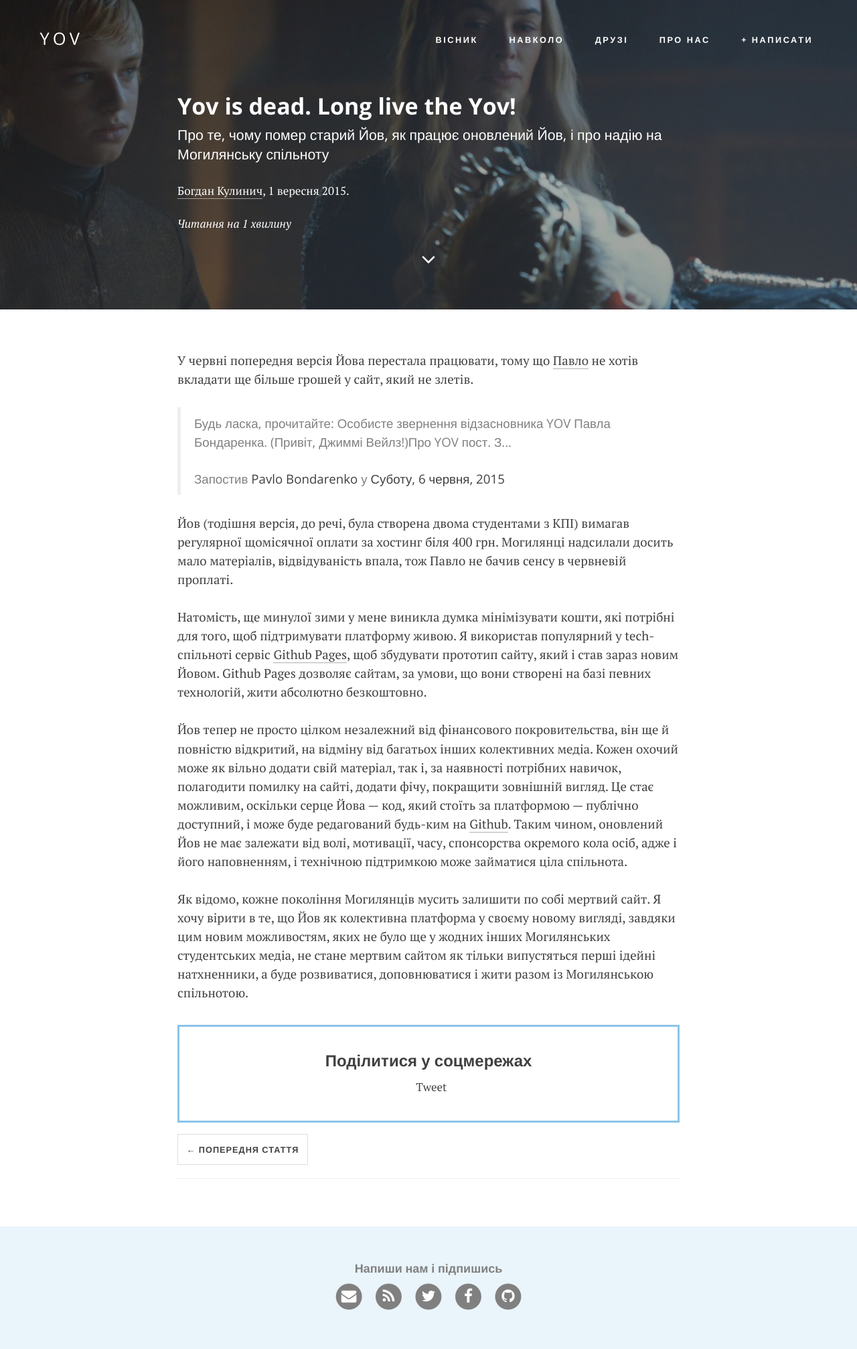
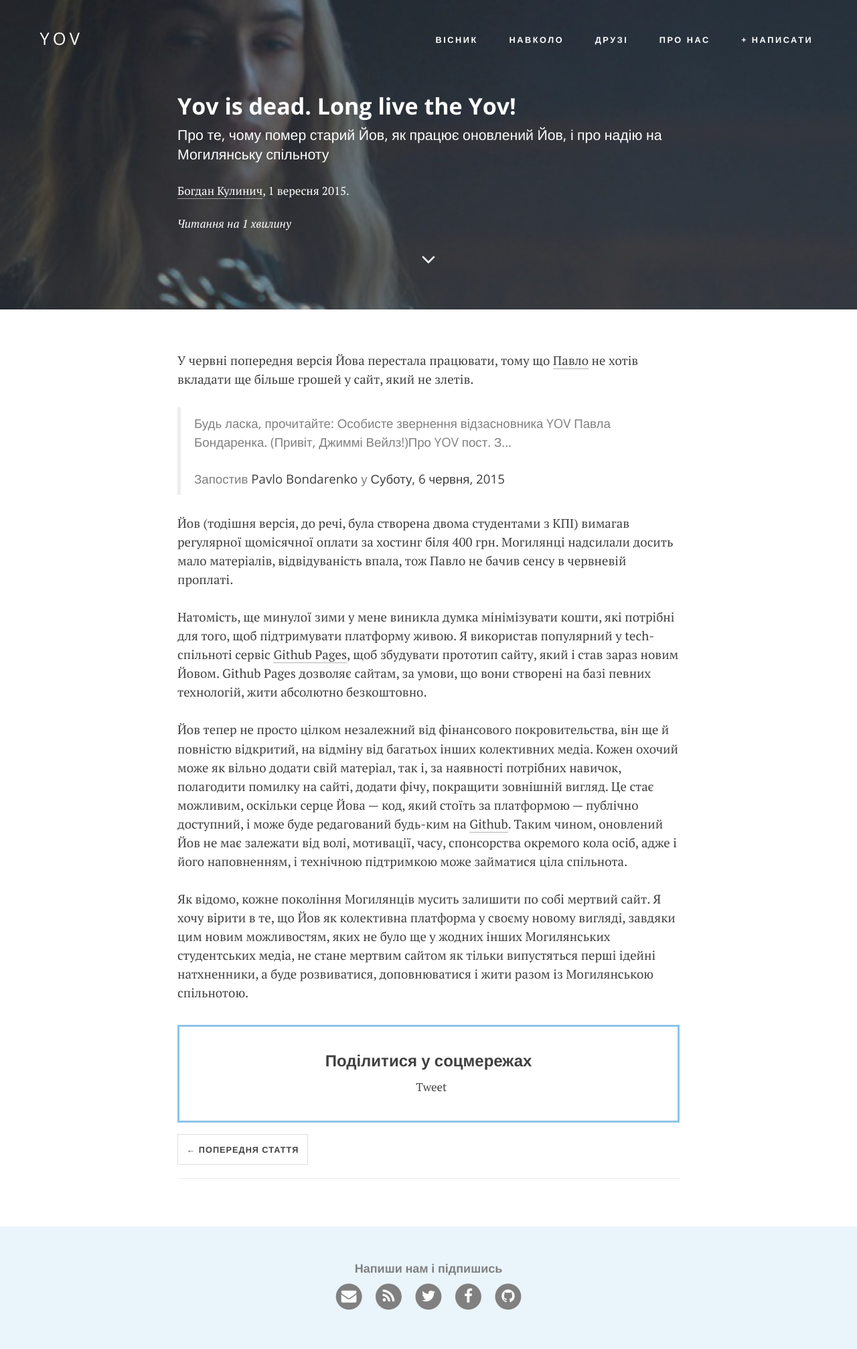
Before and after one commit to boretskyi/boretskyi.github.io, a Jekyll site: the page built from _posts/2015-09-01-new-yov.md, in a window 1280 px wide. Shown: the whole page at 67% size. Built offline with Jekyll 4.4.1, drawn with Linux system fonts in a browser that asks for light colours; nearby versions of some CDN libraries; Markdown is read by kramdown in place of the engine named in the settings; comment, search, counter and statistics services are not loaded.

Commit message:
Updated 2015-09-01-new-yov.md

```diff
--- a/_posts/2015-09-01-new-yov.md
+++ b/_posts/2015-09-01-new-yov.md
@@ -6,13 +6,14 @@ featured: false
 author: Богдан Кулинич
 author_link: "http://bogdankulynych.me"
 date: "2015-09-01 23:10 +0300"
-image: "/media/new_yov/cersei-with-tommen-and-joffrey.jpg"
+image: /media/new_yov/joffrey.jpg
 image_credit: ""
 image_credit_link: ""
 tags:
   - science
 published: true
 ---
+
 
 
 
```
